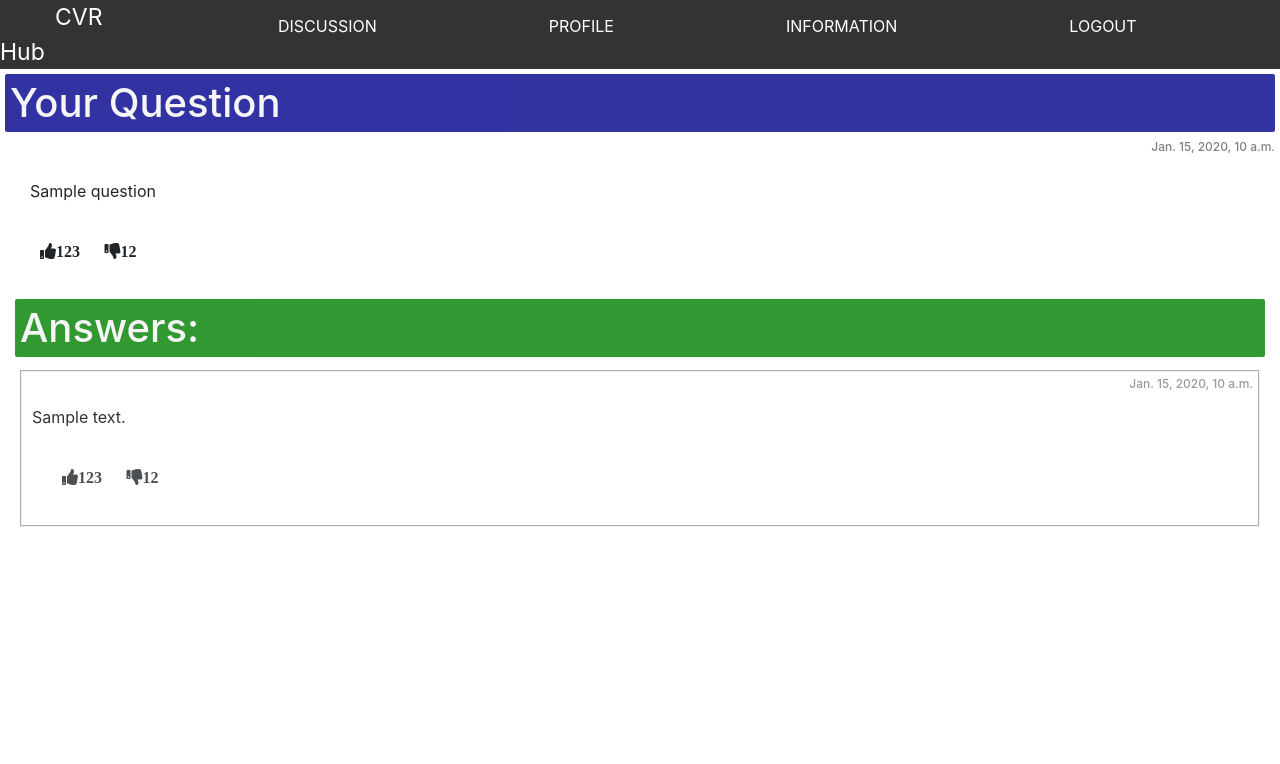
After one commit to Gubba-Jaydeep/PlacementProject, a Django app: template Forum/mainapp/templates/mainapp/answer.html in a window 1280 px wide. The commit adds this page. Shown: the top 764 px of the page. Run offline with Django 3.2, Linux system fonts and the light colour scheme; the template is opened without the code that fills it: most values are stand-ins (such as "Sample title", 1, 10 or a date in 2020); some libraries are stand-ins or nearby versions.

```diff
--- a/Forum/mainapp/models.py
+++ b/Forum/mainapp/models.py
@@ -23,13 +23,15 @@ class Forum:
     def getAnswers(self,id):
         mycol=self.mydb["question"]
         x=mycol.find_one({"_id":id})
-        return x['answers']
+        #x['answers']
+        return x
 
     def addQuestion(self,q):
         mycol = self.mydb["question"]
         if mycol.find_one({"question": q['question']}) == None:
             q['date']=datetime.datetime.now()
             qID=mycol.insert_one(q)
+            mycol.update_one({"_id":qID},{"$set":{'qID':qID}})
         else:
             qID=None
             return False
--- /dev/null
+++ b/Forum/mainapp/static/mainapp/ans.css
@@ -0,0 +1,85 @@
+#ques_box{
+    display: block;
+    height:60%;
+    padding:5px;
+    border-radius: 2px;
+}
+#ques{
+    padding:5px;
+    margin: 20px;
+}
+#ques_heading{
+    padding: 5px;
+    border-radius:2px;
+    color: whitesmoke;
+    background: darkblue;
+    opacity: 0.8;
+    display: block;
+}
+#ans_head{
+    padding: 5px;
+    border-radius:2px;
+    color: whitesmoke;
+    background: green;
+    opacity: 0.8;
+    display: block;
+}
+#answer{
+    color: black;
+    padding: 5px;
+}
+#ans_heading{
+    opacity: 0.8;
+    display: block;
+    padding:5px;
+    border-radius: 2px;
+    overflow-y:scroll;
+    height:400px;
+
+}
+#ans_heading::-webkit-scrollbar{
+    width: 0.4em;
+}
+#ans_heading::-webkit-scrollbar-track{
+    -webkit-box-shadow: inset 0 0 6px blue;
+    box-shadow: inset 0 0 6px red;
+}
+#ans_heading::-webkit-scrollbar-thumb{
+    background-color: crimson;
+    outline: 1px solid crimson;
+}
+#ans_box{
+    border: 2px;
+    width: 100%;
+    padding:5px;
+    border-style: groove;
+    margin-bottom: 6px;
+}
+h4{
+    text-align: right;
+    color: grey;
+    font-size: 12px;
+}
+#n1 {
+list-style-type: none;
+margin: 0;
+padding: 0;
+overflow: hidden;
+background-color: #333;
+}
+
+#n2 {
+float: left;
+}
+
+#a1 {
+display: block;
+color: white;
+text-align: center;
+padding: 14px 86px;
+text-decoration: none;
+}
+
+#a1:hover {
+background-color: #111;
+}
--- /dev/null
+++ b/Forum/mainapp/templates/mainapp/answer.html
@@ -0,0 +1,57 @@
+<!DOCTYPE html>
+<html lang="en">
+{% load staticfiles %}
+<head>
+    <meta charset="UTF-8">
+    <meta name="viewport" content="width=device-width, initial-scale=1.0">
+    <meta http-equiv="X-UA-Compatible" content="ie=edge">
+    <link rel="stylesheet" href="https://stackpath.bootstrapcdn.com/bootstrap/4.3.1/css/bootstrap.min.css">
+    <link rel="stylesheet" href="https://stackpath.bootstrapcdn.com/font-awesome/4.7.0/css/font-awesome.min.css">
+    <link rel="stylesheet" href="https://use.fontawesome.com/releases/v5.7.0/css/all.css" integrity="sha384-lZN37f5QGtY3VHgisS14W3ExzMWZxybE1SJSEsQp9S+oqd12jhcu+A56Ebc1zFSJ" crossorigin="anonymous">
+    <link rel="stylesheet" href="{% static 'mainapp/ans.css' %}">
+    <title>Answer</title>
+</head>
+<body>
+<div>
+    <ul id="n1">
+    <div style="width:100%">
+        <div style="float:left;width:15%;">
+            <span style="color:white;text-align: center; padding: 40px 55px;font-size:23px"> CVR Hub</span>
+        </div>
+        <div style="float:right;width: 85%">
+            <li id="n2"><a class="active" id="a1" href="#contact">DISCUSSION</a></li>
+            <li id="n2"><a id="a1" href="#home">PROFILE</a></li>
+            <li id="n2"><a id="a1" href="#news">INFORMATION</a></li>
+            <li id="n2"><a id="a1" href="#news">LOGOUT</a></li>
+        </div>
+    </div>
+</ul>
+</div>
+    <div class="col-md-12" id="ques_box">
+        <h1 id="ques_heading">Your Question</h1>
+        <h4>{{ question.date }}</h4>
+        <p id="ques">{{ question.question }}</p>
+        <div id="ques">
+                <i class="fa fa-thumbs-up" style="padding: 10px;">123</i>
+                <i class="fa fa-thumbs-down" style="padding: 10px;">12</i>
+        </div>
+    </div>
+    <div class="col-md-12" id="ans_heading1">
+        <h1 id="ans_head">Answers:</h1>
+        <div  class="col-md-12" id="ans_heading" style="overflow-y:scroll; height:400px;">
+        {% for ans in question.answers %}
+        <div class="col-md-12" id="ans_box">
+                <h4>{{ ans.date }}</h4>
+            <p id="answer">{{ ans.answer }}</p>
+            <div id="ques">
+                    <i class="fa fa-thumbs-up" style="padding: 10px;">123</i>
+                    <i class="fa fa-thumbs-down" style="padding: 10px;">12</i>
+            </div>
+        </div>
+            {% endfor %}
+
+    </div>
+
+    </div>
+</body>
+</html>
--- a/Forum/mainapp/templates/mainapp/forum.html
+++ b/Forum/mainapp/templates/mainapp/forum.html
@@ -90,7 +90,7 @@
 							<td>{{ question.subject }}</td>
 
 							<td>
-								<button class="btn btn-default" onclick="showfunc()">Show Details</button>
+								<button class="btn btn-default" href="{% url 'mainapp:getQuestionDetails' question.qID %}">Show Details</button>
 							</td>
 						</tr>
                             {% endfor %}
--- a/Forum/mainapp/urls.py
+++ b/Forum/mainapp/urls.py
@@ -10,5 +10,6 @@ urlpatterns=[
     path("register", views.register, name="register"),
     path("r_validate", views.r_validate, name="r_validate"),
     path("logout", views.logout, name="logout"),
+    path("getQuestionDetails",views.getQuestionDetails,name="getQuestionDetails")
 
 ]
--- a/Forum/mainapp/views.py
+++ b/Forum/mainapp/views.py
@@ -16,7 +16,7 @@ def askQuestion(request):
     q['votes']=0
     q['answers']=[]
     q['subject']=request.GET['subject']
-
+    q['qID']=None
     if f.addQuestion(q):
         questions = f.getQuestions()
         return render(request, 'mainapp/forum.html',{"questions":questions})
@@ -84,7 +84,9 @@ def r_validate(request):
         render(request, 'mainapp/forum1.html', {'msg':msg})
 
 
-
+def getQuestionDetails(request,id):
+    question = Forum().getAnswers(id)
+    return render(request,'mainapp/answer.html',{'question':question})
 
 def sendMail(email,otp):
     '''sends mail provided email and otp'''
```
